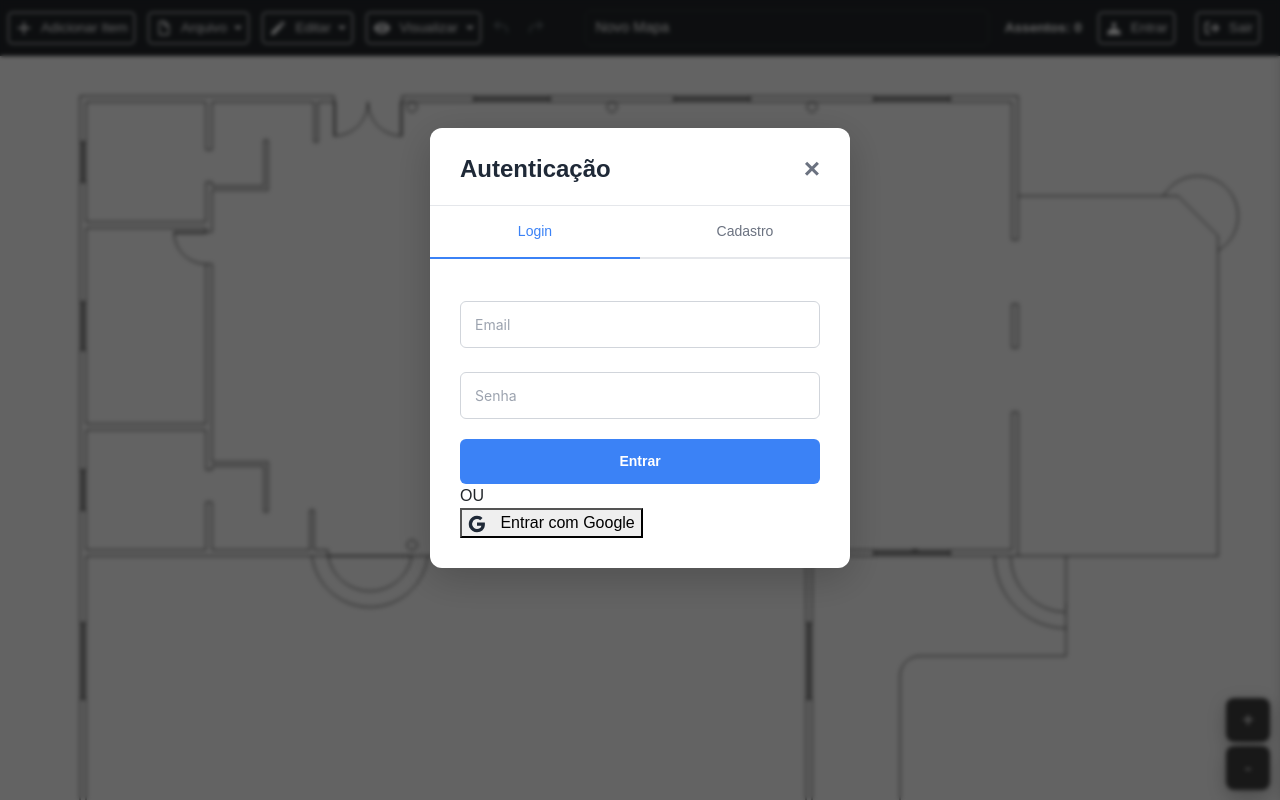
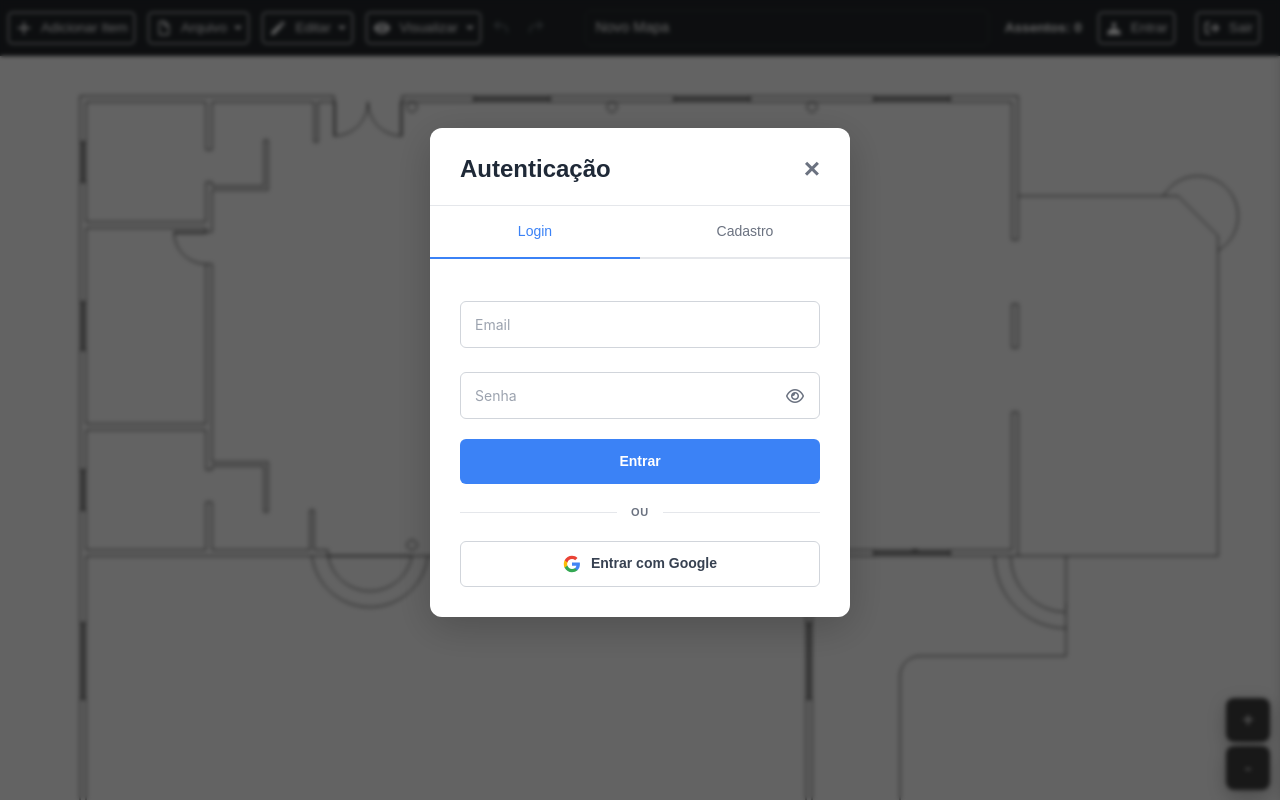
Before and after one commit to EduardoP08/Mapeamento-SRP, a website: page index.html in a window 1280 px wide. Both pictures are taken after a click on the button "Entrar". Drawn offline with nearby package versions, Linux system fonts and the light colour scheme; no server answers.

Commit message:
Botao exibir/ocultar senha e confirmacao de senha adicionados.

```diff
--- a/index.html
+++ b/index.html
@@ -305,15 +305,18 @@
             </div>
             <div id="loginForm" class="auth-form">
                 <input type="email" id="loginEmail" class="auth-input" placeholder="Email" required>
-                <input type="password" id="loginPassword" class="auth-input" placeholder="Senha" required>
+                <div class="auth-password-field">
+                    <input type="password" id="loginPassword" class="auth-input" placeholder="Senha" required>
+                    <button class="auth-password-toggle" type="button" data-password-target="loginPassword" aria-label="Mostrar senha" aria-pressed="false"><i class="fa-regular fa-eye" aria-hidden="true"></i></button>
+                </div>
                 <button id="loginSubmit" class="auth-submit-btn">Entrar</button>
-                <div class="divider">OU</div>
-                <button id="googleLogin" class="google-btn">
-                    <svg xmlns="http://www.w3.org/2000/svg" viewBox="0 0 24 24" width="18" height="18" style="margin-right: 10px;">
-                        <path fill="#1F2937" d="M22.56 12.25c0-.78-.07-1.53-.2-2.25H12v4.26h5.92c-.26 1.37-1.04 2.53-2.21 3.31v2.77h3.57c2.08-1.92 3.28-4.74 3.28-8.09z"/>
-                        <path fill="#1F2937" d="M12 23c2.97 0 5.46-.98 7.28-2.66l-3.57-2.77c-.98.66-2.23 1.06-3.71 1.06-2.86 0-5.29-1.93-6.16-4.53H2.18v2.84C3.99 20.53 7.7 23 12 23z"/>
-                        <path fill="#1F2937" d="M5.84 14.09c-.22-.66-.35-1.36-.35-2.09s.13-1.43.35-2.09V7.07H2.18C1.43 8.55 1 10.22 1 12s.43 3.45 1.18 4.93l2.85-2.22.81-.62z"/>
-                        <path fill="#1F2937" d="M12 5.38c1.62 0 3.06.56 4.21 1.64l3.15-3.15C17.45 2.09 14.97 1 12 1 7.7 1 3.99 3.47 2.18 7.07l3.66 2.84c.87-2.6 3.3-4.53 6.16-4.53z"/>
+                <div class="auth-divider"><span>OU</span></div>
+                <button id="googleLogin" class="google-btn" type="button">
+                    <svg xmlns="http://www.w3.org/2000/svg" viewBox="0 0 24 24" width="18" height="18" aria-hidden="true">
+                        <path fill="#4285F4" d="M22.56 12.25c0-.78-.07-1.53-.2-2.25H12v4.26h5.92c-.26 1.37-1.04 2.53-2.21 3.31v2.77h3.57c2.08-1.92 3.28-4.74 3.28-8.09z"/>
+                        <path fill="#34A853" d="M12 23c2.97 0 5.46-.98 7.28-2.66l-3.57-2.77c-.98.66-2.23 1.06-3.71 1.06-2.86 0-5.29-1.93-6.16-4.53H2.18v2.84C3.99 20.53 7.7 23 12 23z"/>
+                        <path fill="#FBBC05" d="M5.84 14.09c-.22-.66-.35-1.36-.35-2.09s.13-1.43.35-2.09V7.07H2.18C1.43 8.55 1 10.22 1 12s.43 3.45 1.18 4.93l2.85-2.22.81-.62z"/>
+                        <path fill="#EA4335" d="M12 5.38c1.62 0 3.06.56 4.21 1.64l3.15-3.15C17.45 2.09 14.97 1 12 1 7.7 1 3.99 3.47 2.18 7.07l3.66 2.84c.87-2.6 3.3-4.53 6.16-4.53z"/>
                     </svg>
                     Entrar com Google
                 </button>
@@ -322,7 +325,14 @@
             <div id="registerForm" class="auth-form" style="display: none;">
                 <input type="text" id="registerName" class="auth-input" placeholder="Nome completo" required>
                 <input type="email" id="registerEmail" class="auth-input" placeholder="Email" required>
-                <input type="password" id="registerPassword" class="auth-input" placeholder="Senha" required>
+                <div class="auth-password-field">
+                    <input type="password" id="registerPassword" class="auth-input" placeholder="Senha" required>
+                    <button class="auth-password-toggle" type="button" data-password-target="registerPassword" aria-label="Mostrar senha" aria-pressed="false"><i class="fa-regular fa-eye" aria-hidden="true"></i></button>
+                </div>
+                <div class="auth-password-field">
+                    <input type="password" id="registerPasswordConfirm" class="auth-input" placeholder="Confirmar senha" required>
+                    <button class="auth-password-toggle" type="button" data-password-target="registerPasswordConfirm" aria-label="Mostrar senha" aria-pressed="false"><i class="fa-regular fa-eye" aria-hidden="true"></i></button>
+                </div>
                 <label for="registerBirthday" class="auth-label">Data de nascimento</label>
                 <input type="date" id="registerBirthday" class="auth-input" required>
                 <button id="registerSubmit" class="auth-submit-btn">Cadastrar</button>
--- a/js/ui.js
+++ b/js/ui.js
@@ -1895,6 +1895,17 @@ if (registerBirthdayInput) {
 if (loginTab) loginTab.addEventListener('click', switchToLogin);
 if (registerTab) registerTab.addEventListener('click', switchToRegister);
 
+document.querySelectorAll('.auth-password-toggle').forEach((toggle) => {
+    toggle.addEventListener('click', () => {
+        const passwordInput = document.getElementById(toggle.dataset.passwordTarget);
+        const isVisible = passwordInput.type === 'text';
+        passwordInput.type = isVisible ? 'password' : 'text';
+        toggle.setAttribute('aria-pressed', String(!isVisible));
+        toggle.setAttribute('aria-label', isVisible ? 'Mostrar senha' : 'Ocultar senha');
+        toggle.innerHTML = `<i class="fa-regular ${isVisible ? 'fa-eye' : 'fa-eye-slash'}" aria-hidden="true"></i>`;
+    });
+});
+
 // Login with Enter key
 if (document.getElementById('loginPassword')) {
     document.getElementById('loginEmail').addEventListener('keypress', (e) => {
@@ -1922,6 +1933,11 @@ if (document.getElementById('registerBirthday')) {
         }
     });
     document.getElementById('registerPassword').addEventListener('keypress', (e) => {
+        if (e.key === 'Enter' && document.getElementById('registerForm').style.display !== 'none') {
+            if (registerSubmit) registerSubmit.click();
+        }
+    });
+    document.getElementById('registerPasswordConfirm').addEventListener('keypress', (e) => {
         if (e.key === 'Enter' && document.getElementById('registerForm').style.display !== 'none') {
             if (registerSubmit) registerSubmit.click();
         }
@@ -1955,6 +1971,7 @@ if (registerSubmit) registerSubmit.addEventListener('click', async () => {
     const name = document.getElementById('registerName').value.trim();
     const email = document.getElementById('registerEmail').value.trim();
     const password = document.getElementById('registerPassword').value;
+    const passwordConfirm = document.getElementById('registerPasswordConfirm').value;
     const birthday = document.getElementById('registerBirthday').value;
     const birthdayInput = document.getElementById('registerBirthday');
 
@@ -1963,9 +1980,16 @@ if (registerSubmit) registerSubmit.addEventListener('click', async () => {
     registerError.style.display = 'none';
 
     // Validação de campos vazios
-    if (!name || !email || !password || !birthday) {
+    if (!name || !email || !password || !passwordConfirm || !birthday) {
         registerError.textContent = 'Por favor, preencha todos os campos.';
         registerError.style.display = 'block';
+        return;
+    }
+
+    if (password !== passwordConfirm) {
+        registerError.textContent = 'As senhas não coincidem.';
+        registerError.style.display = 'block';
+        document.getElementById('registerPasswordConfirm').focus();
         return;
     }
 
--- a/styles.css
+++ b/styles.css
@@ -1073,6 +1073,42 @@ canvas {
     color: #9ca3af;
 }
 
+.auth-password-field {
+    position: relative;
+}
+
+.auth-password-field .auth-input {
+    padding-right: 46px;
+}
+
+.auth-password-toggle {
+    position: absolute;
+    top: 50%;
+    right: 8px;
+    display: grid;
+    width: 34px;
+    height: 34px;
+    place-items: center;
+    padding: 0;
+    border: 0;
+    border-radius: 4px;
+    background: transparent;
+    color: #6b7280;
+    cursor: pointer;
+    transform: translateY(-50%);
+}
+
+.auth-password-toggle:hover,
+.auth-password-toggle:focus-visible {
+    background: #f3f4f6;
+    color: #1f2937;
+}
+
+.auth-password-toggle:focus-visible {
+    outline: 2px solid #3b82f6;
+    outline-offset: 1px;
+}
+
 .auth-label {
     display: block;
     margin: 15px 0 8px 0;
@@ -1095,6 +1131,54 @@ canvas {
     margin-top: 8px;
 }
 
+.auth-divider {
+    display: flex;
+    align-items: center;
+    gap: 14px;
+    margin: 20px 0;
+    color: #6b7280;
+    font-size: 11px;
+    font-weight: 700;
+    letter-spacing: 0.08em;
+}
+
+.auth-divider::before,
+.auth-divider::after {
+    height: 1px;
+    flex: 1;
+    background: #e5e7eb;
+    content: "";
+}
+
+.google-btn {
+    display: flex;
+    width: 100%;
+    min-height: 46px;
+    align-items: center;
+    justify-content: center;
+    gap: 10px;
+    padding: 10px 16px;
+    border: 1px solid #d1d5db;
+    border-radius: 6px;
+    background: #fff;
+    color: #374151;
+    font-size: 14px;
+    font-weight: 600;
+    cursor: pointer;
+    transition: background-color 0.18s ease, border-color 0.18s ease, box-shadow 0.18s ease;
+}
+
+.google-btn:hover {
+    border-color: #9ca3af;
+    background: #f9fafb;
+    box-shadow: 0 2px 5px rgba(31, 41, 55, 0.08);
+}
+
+.google-btn:focus-visible {
+    outline: 3px solid rgba(59, 130, 246, 0.25);
+    outline-offset: 2px;
+}
+
 /* ========== RESPONSIVIDADE ========== */
 
 /* Desktop (acima de 1200px) */
```
